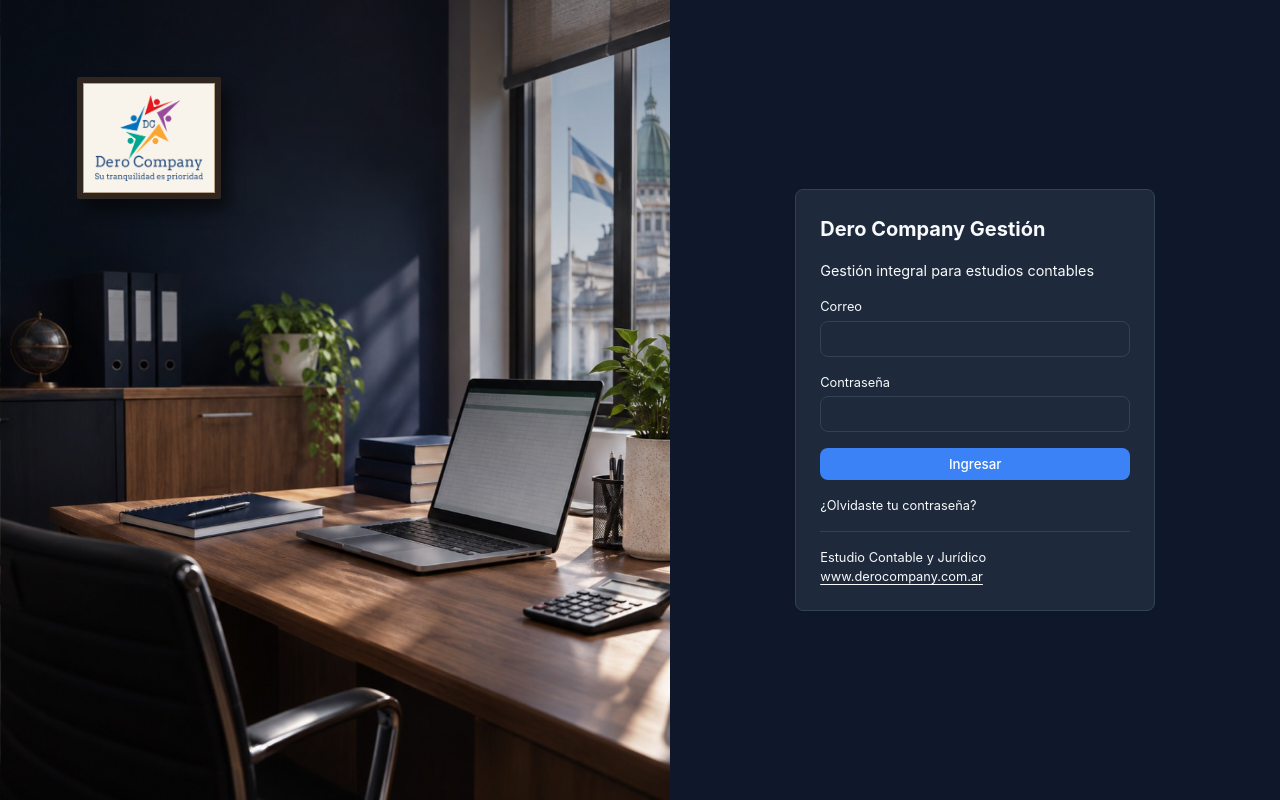
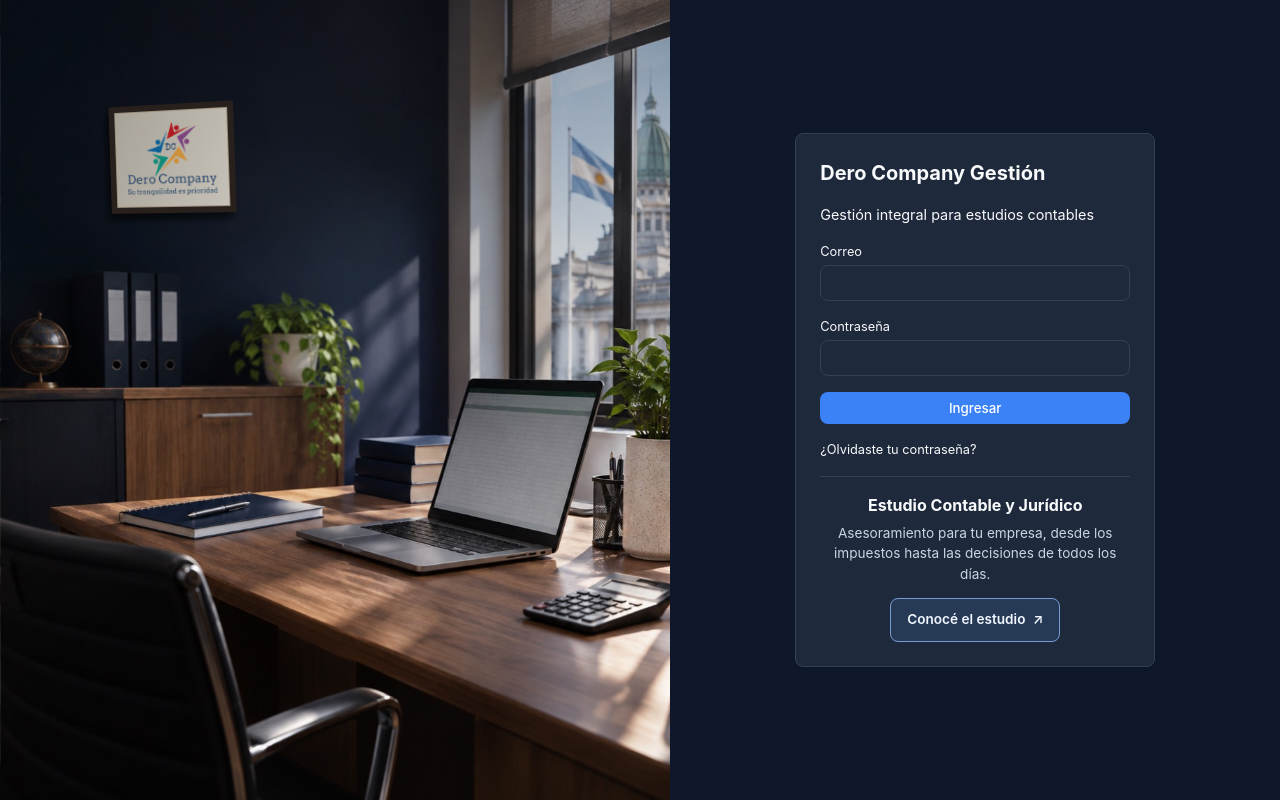
Before and after one commit to drojas-1609/Liquidadion-IVA, a Next.js app: page /login in a window 1280 px wide. Built offline with nearby package versions, Linux system fonts and the light colour scheme.

Commit message:
refine(ui): integrar el cuadro y destacar el acceso al estudio

```diff
--- a/app/login/login.module.css
+++ b/app/login/login.module.css
@@ -5,20 +5,24 @@
 }
 
 .cover {
-  padding: clamp(1.25rem, 6vw, 5rem);
+  position: relative;
   background: linear-gradient(180deg, rgb(8 15 26 / 32%), transparent 70%),
     url("/branding/estudio.jpg") center / cover;
 }
 
 .logo {
+  position: absolute;
+  inset: 13% auto auto 16%;
   display: block;
-  width: 9rem;
+  width: clamp(6rem, 10vw, 9rem);
+  transform: perspective(36rem) rotateY(-13deg) rotateZ(-2deg);
   height: auto;
   padding: 0.75rem;
   border: 0.4rem solid #30251f;
   border-radius: 0.125rem;
-  background: #f8f4eb;
-  box-shadow: inset 0 0 0 1px #b9a58c, 0.5rem 0.75rem 1rem rgb(0 0 0 / 48%);
+  background: linear-gradient(115deg, #c4bdae, #e7e1d4);
+  filter: brightness(0.86) saturate(0.85);
+  box-shadow: inset 0 0 0 1px #b9a58c, -0.25rem 0.4rem 0.45rem rgb(0 0 0 / 60%);
 }
 
 .access {
@@ -31,12 +35,38 @@
   margin-top: var(--spacing-md);
   padding-top: var(--spacing-md);
   border-top: 1px solid var(--border);
-  font-size: 0.8rem;
+  text-align: center;
+  font-size: 0.85rem;
+}
+
+.studio h2 {
+  margin-bottom: 0.4rem;
+  font-size: 1rem;
+}
+
+.studio p {
+  margin-bottom: 0.85rem;
+  color: #cbd5e1;
 }
 
 .studio a {
-  text-decoration: underline;
-  text-underline-offset: 0.2em;
+  display: inline-flex;
+  align-items: center;
+  justify-content: center;
+  gap: 0.45rem;
+  min-height: 2.75rem;
+  padding: 0.45rem 1rem;
+  border: 1px solid #789bd4;
+  border-radius: 0.5rem;
+  background: #263a56;
+  color: #f1f6ff;
+  font-weight: 600;
+  text-decoration: none;
+}
+
+.studio a:hover,
+.studio a:focus-visible {
+  background: #354f74;
 }
 
 .srOnly {
@@ -56,6 +86,10 @@
 
   .cover {
     min-height: 12rem;
-    background-position: center 65%;
+    background-position: center 30%;
+  }
+
+  .logo {
+    inset: 1rem auto auto 12%;
   }
 }
--- a/app/login/page.tsx
+++ b/app/login/page.tsx
@@ -67,9 +67,10 @@ function LoginForm() {
       </p>
 
       <div className={styles.studio}>
-        <p>Estudio Contable y Jurídico</p>
+        <h2>Estudio Contable y Jurídico</h2>
+        <p>Asesoramiento para tu empresa, desde los impuestos hasta las decisiones de todos los días.</p>
         <a href="https://www.derocompany.com.ar/" target="_blank" rel="noopener noreferrer">
-          www.derocompany.com.ar <span className={styles.srOnly}>(abre en una pestaña nueva)</span>
+          Conocé el estudio <span aria-hidden="true">↗</span><span className={styles.srOnly}>(abre en una pestaña nueva)</span>
         </a>
       </div>
     </form>
```
